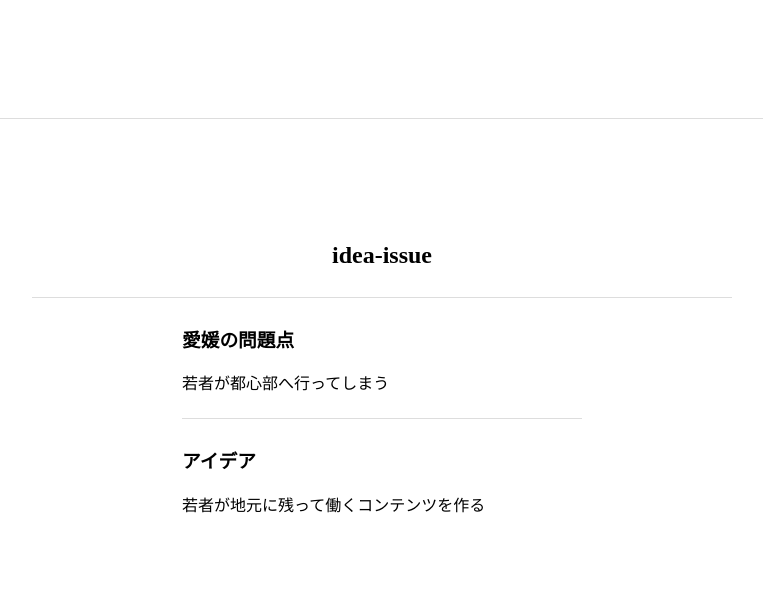
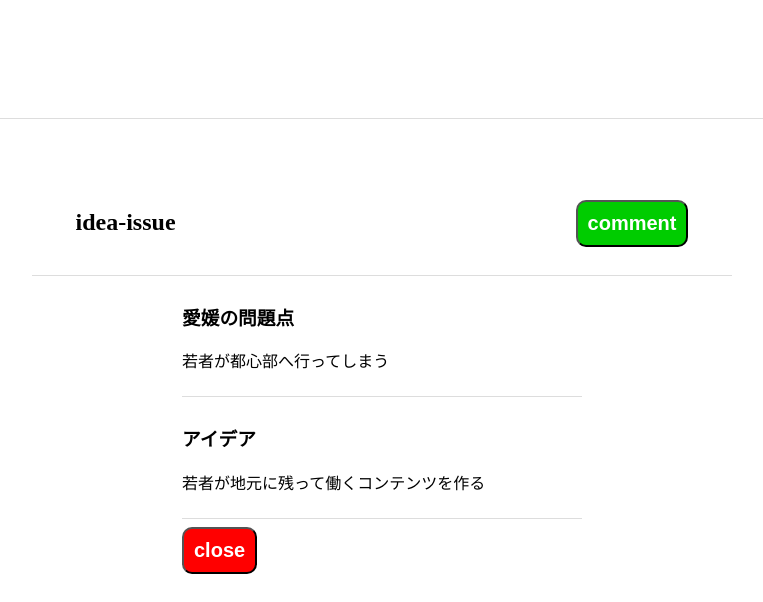
Before and after one commit to ehime-dev/ehime-idea-hub, a plain HTML site: page idea-issue.html in a window 1280 px wide. Shown: the part 198-800 px from the top of the page, without its empty margins (266-1029 px from the left). Drawn offline with Linux system fonts and the light colour scheme.

Commit message:
add close button

```diff
--- a/idea-issue.html
+++ b/idea-issue.html
@@ -11,7 +11,7 @@
         <hr>
         <article>
             <section class="section2">
-                <h2>idea-issue</h2>
+                <h2><span style="margin-right:400px;">idea-issue</span><button>comment</button></h2>
                 <hr class="hr2">
                 <section class="section3">
                     <h3>愛媛の問題点</h3>
@@ -22,6 +22,10 @@
                     <h3>アイデア</h3>
                     <p>若者が地元に残って働くコンテンツを作る</p>
                 </section>
+                <hr class="hr3">
+                <section class="section3">
+                    <button class="close">close</button>
+                </section>
             </section>
         </article>
         <hr>
--- a/style.css
+++ b/style.css
@@ -65,3 +65,11 @@ button {
 .section3 {
     width: 400px;
 }
+.close {
+    color: white;
+    background: #ff0000;
+    padding: 10px;
+    font-size: 20px;
+    font-weight: bold;
+    border-radius: 10px;
+}
```
